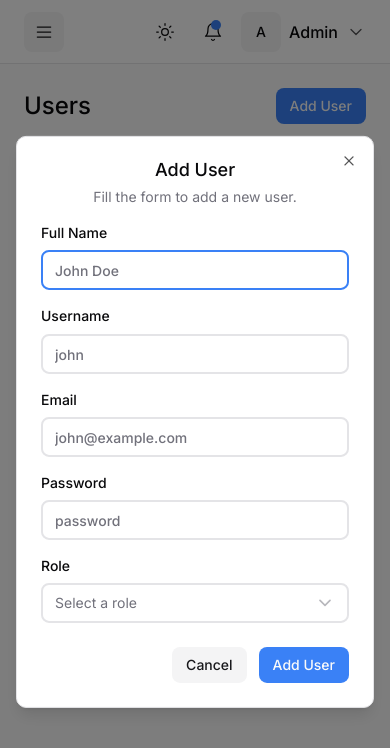
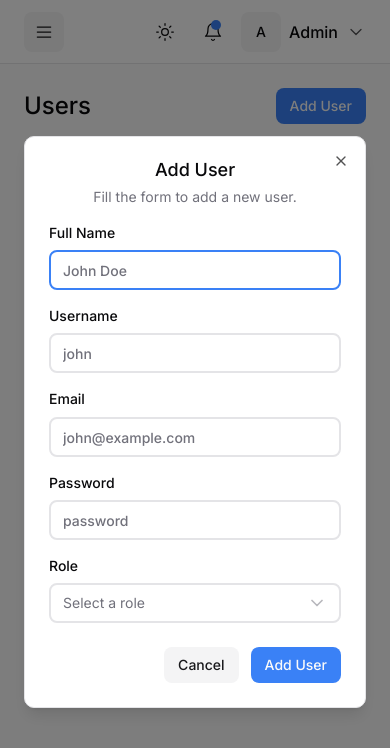
Before and after one commit to tauhid97k/hms-system, a Next.js app: page /dashboard/users in a window 390 px wide. Both pictures are taken after typing "Sample" into the empty fields and a click on the button "Add User". Shown: the top 748 px of the page. Built offline with nearby package versions, Linux system fonts and the light colour scheme; what @bprogress/next would draw is missing.

Commit message:
dialog component vertical responsive issue fix

```diff
--- a/components/ui/dialog.tsx
+++ b/components/ui/dialog.tsx
@@ -38,7 +38,7 @@
     <DialogPrimitive.Overlay
       data-slot="dialog-overlay"
       className={cn(
-        "fixed inset-0 z-50 bg-black/50 data-[state=closed]:animate-out data-[state=closed]:fade-out-0 data-[state=open]:animate-in data-[state=open]:fade-in-0",
+        "fixed inset-0 z-50 grid place-items-center overflow-y-auto bg-black/50 p-6 data-[state=closed]:animate-out data-[state=closed]:fade-out-0 data-[state=open]:animate-in data-[state=open]:fade-in-0",
         className,
       )}
       {...props}
@@ -56,11 +56,11 @@
 }) {
   return (
     <DialogPortal data-slot="dialog-portal">
-      <DialogOverlay />
+      <DialogOverlay>
         <DialogPrimitive.Content
           data-slot="dialog-content"
           className={cn(
-          "fixed top-[50%] left-[50%] z-50 grid w-full max-w-[calc(100%-2rem)] translate-x-[-50%] translate-y-[-50%] gap-4 overflow-y-auto rounded-lg border bg-card p-6 shadow-lg duration-200 data-[state=closed]:animate-out data-[state=closed]:fade-out-0 data-[state=closed]:zoom-out-95 data-[state=open]:animate-in data-[state=open]:fade-in-0 data-[state=open]:zoom-in-95 sm:max-w-lg",
+            "relative grid w-full gap-4 rounded-lg border bg-card p-6 shadow-lg duration-200 data-[state=closed]:animate-out data-[state=closed]:fade-out-0 data-[state=closed]:zoom-out-95 data-[state=open]:animate-in data-[state=open]:fade-in-0 data-[state=open]:zoom-in-95 sm:max-w-lg",
             className,
           )}
           {...props}
@@ -76,6 +76,7 @@
             </DialogPrimitive.Close>
           )}
         </DialogPrimitive.Content>
+      </DialogOverlay>
     </DialogPortal>
   );
 }
```
Lines whose indentation alone changed are shown as unchanged.
